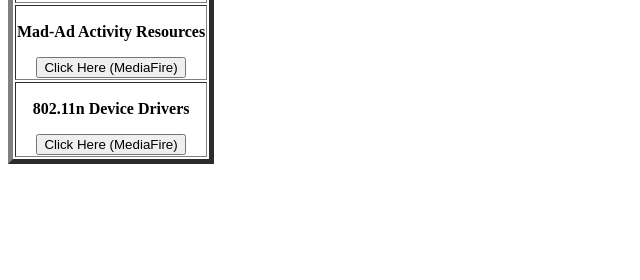
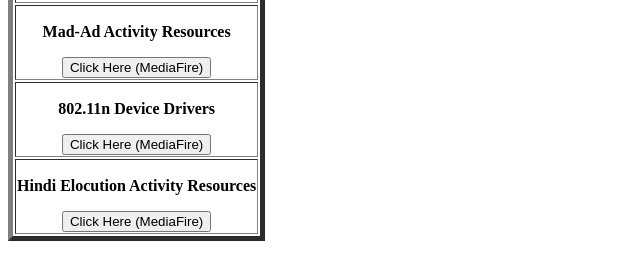
Before and after one commit to Naazpro/data, a plain HTML site: page index.html in a window 1280 px wide. Shown: the part 96-376 px from the top of the page, without its empty margins (0-640 px from the left). Drawn offline with Linux system fonts and the light colour scheme.

Commit message:
Update index.html

```diff
--- a/index.html
+++ b/index.html
@@ -26,6 +26,14 @@
      </a>
         </th>
     </tr>
+      <tr>
+        <th>
+     <p>Hindi Elocution Activity Resources</p>
+     <a href = "https://mega.nz/file/p61wyDiL#nEFfhcD0dSY2pFnc-gxNb7-iKrMxG8fvFreYfNDGUwk">
+        <button>Click Here (MediaFire)</button
+     </a>
+        </th>
+    </tr>
   </table>
   </body>
 </html>
```
